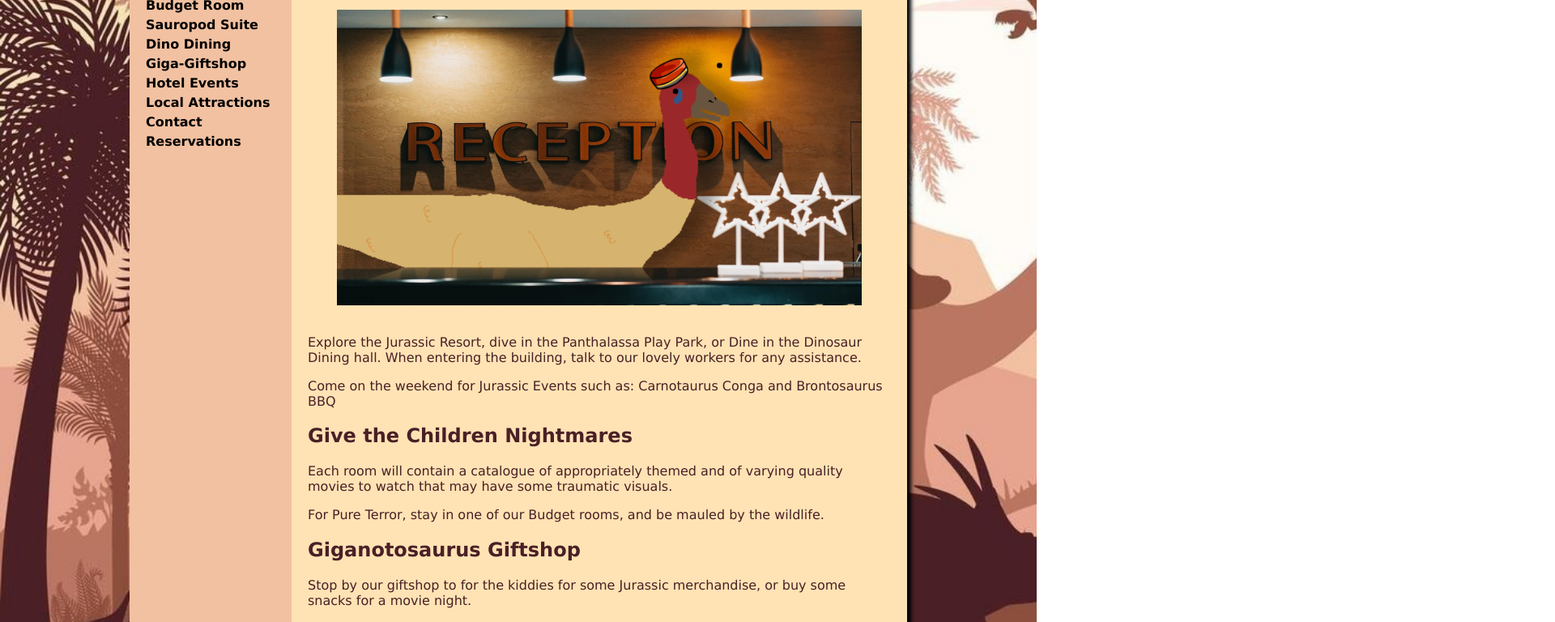
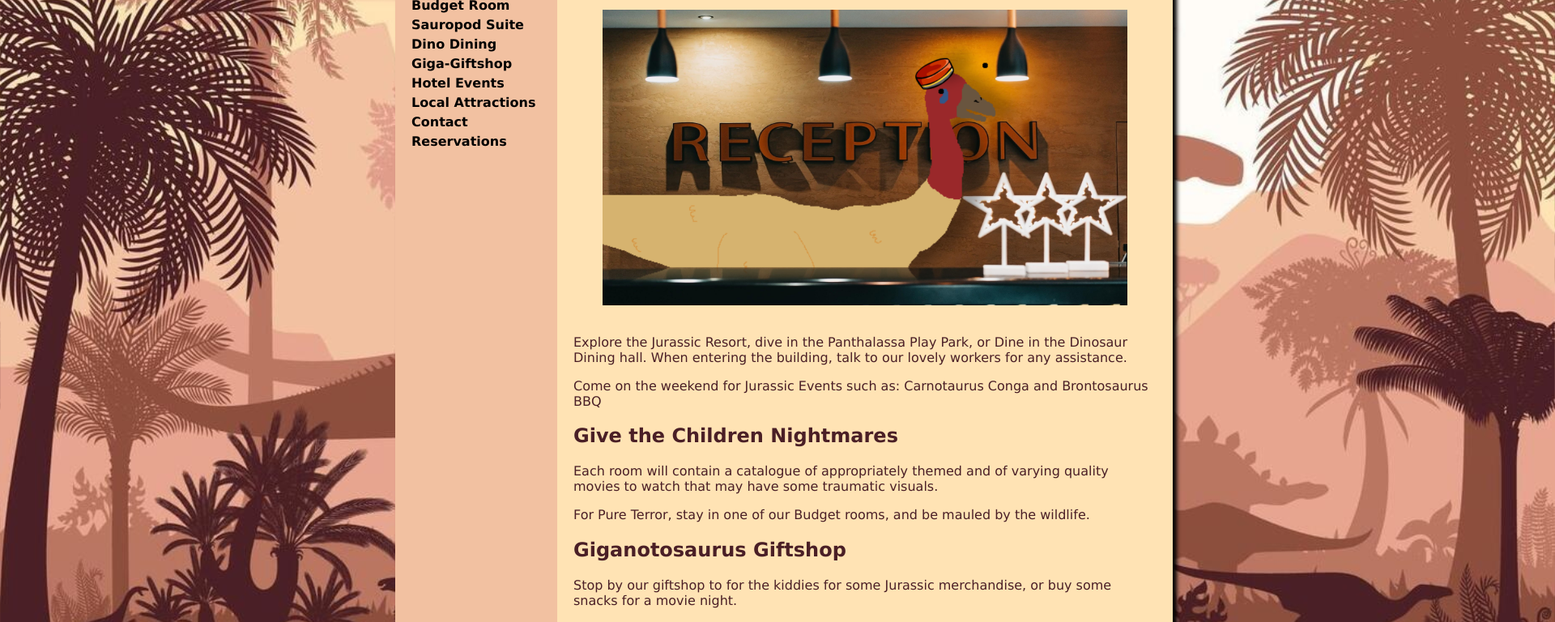
Before and after one commit to joharrison23/jharrison, a plain HTML site: page index.html in a window 1280 px wide. Shown: the part 255-1023 px from the top of the page at 81% size, 1920 px wide, since content can reach past the window. Drawn offline with Linux system fonts and the light colour scheme.

Commit message:
trying to fix background
Added min-width to body and adjusted styles.

```diff
--- a/styles/styles.css
+++ b/styles/styles.css
@@ -2,6 +2,7 @@ header, nav, main, footer { display: block; }
 /*I based the colors of the website on the background image*/
 body { background-image: url(../images/jungle.jpeg);
        background-size: 120em;
+	   min-width: 120em;
        /*background-color: #401a03;*/
        font-family: Verdana, Arial, sans-serif;
 }
```
